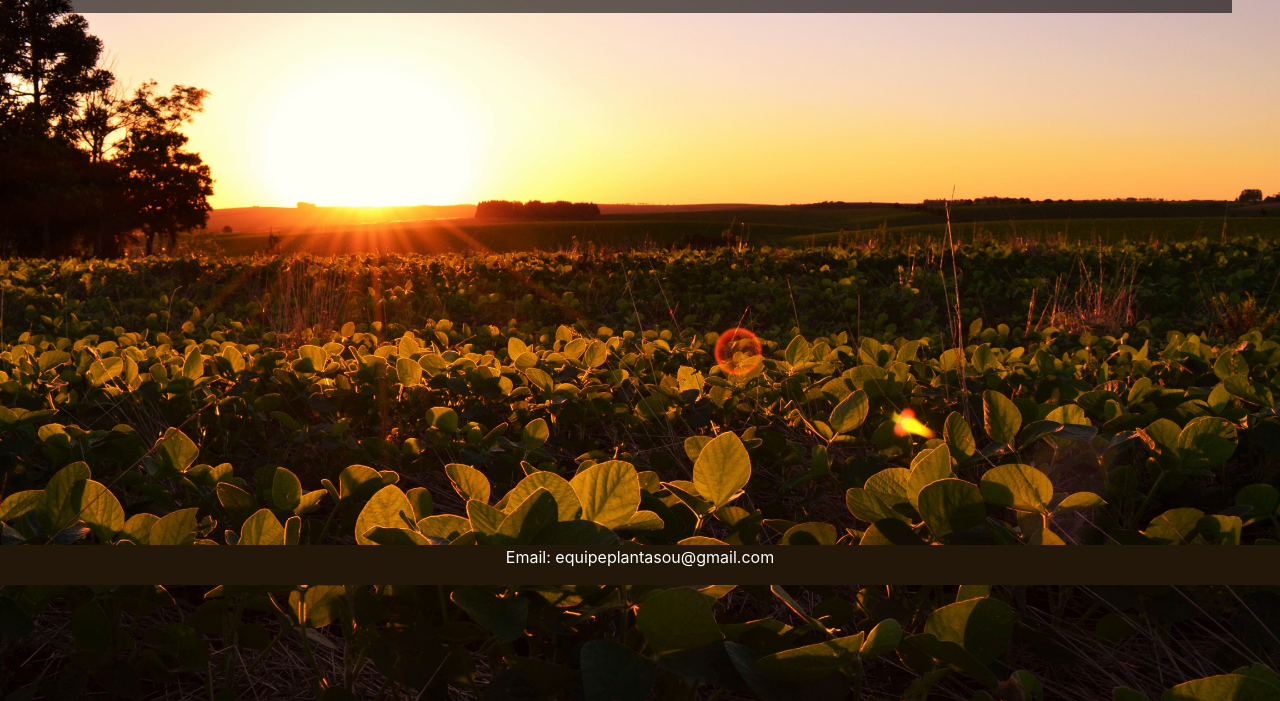
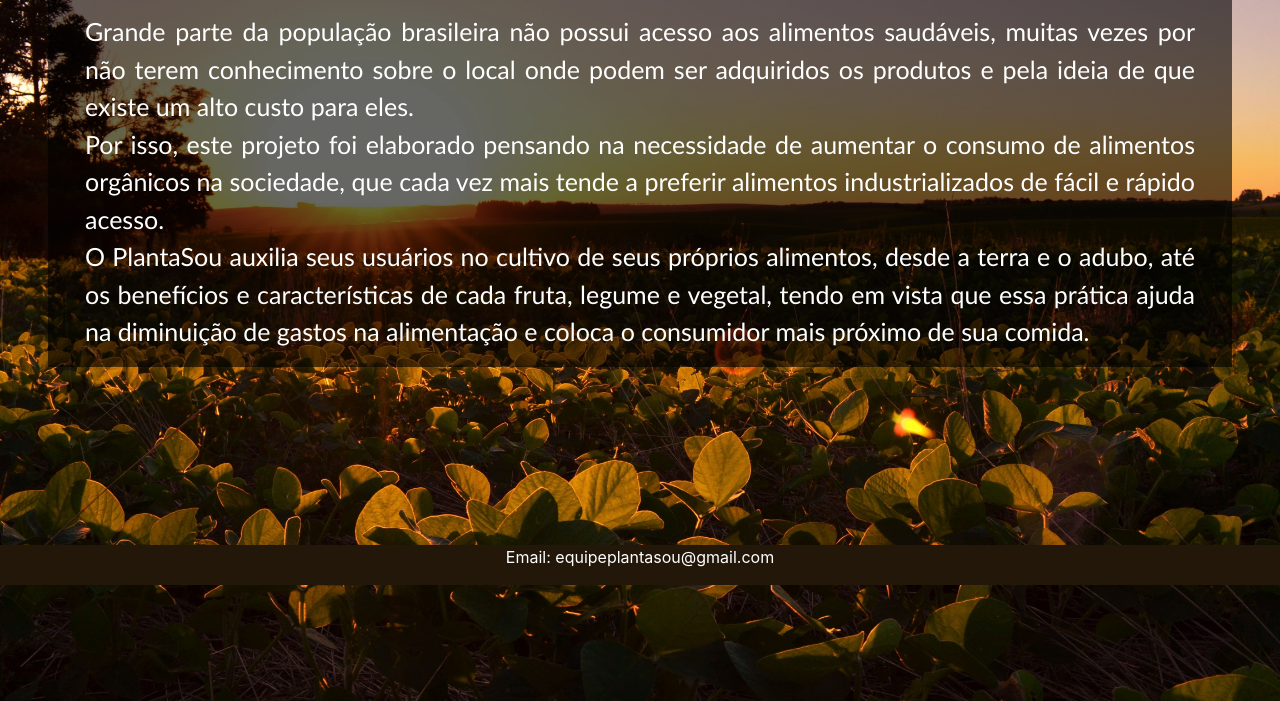
Before and after one commit to caooss/PlantaSou, a plain HTML site: page index.html in a window 1280 px wide. Shown: the part 215-916 px from the top of the page. Drawn offline with Linux system fonts and the light colour scheme.

Commit message:
Atualizamos a página home <index.html> com novas informações

```diff
--- a/index.html
+++ b/index.html
@@ -37,12 +37,21 @@
         </div>
 
         <div class="bg">
-            <div class="p-5 text-center">
+            <div class="p-5">
                 <div class="mask" style="background-color: rgba(0, 0, 0, 0.6)">
                   <div class="d-flex justify-content-center align-items-center h-100">
                     <div class="text-white">
-                      <h1 class="mb-3">História do projeto e como ele funciona</h1>
-                      <p class="font"></p>
+                      <h1 class="mb-3" align="center">História do projeto e como ele funciona</h1>
+                      <div class="container">
+                        <p class="font text-justify">
+                          Grande parte da população brasileira não possui acesso aos alimentos saudáveis, muitas vezes por não terem conhecimento sobre o local onde podem ser
+                          adquiridos os produtos e pela ideia de que existe um alto custo para eles.<br>
+                          Por isso, este projeto foi elaborado pensando na necessidade de aumentar o consumo de alimentos orgânicos na sociedade, que cada vez mais tende a preferir
+                          alimentos industrializados de fácil e rápido acesso.<br>
+                          O PlantaSou auxilia seus usuários no cultivo de seus próprios alimentos, desde a terra e o adubo, até os benefícios e características de cada
+                          fruta, legume e vegetal, tendo em vista que essa prática ajuda na diminuição de gastos na alimentação e coloca o consumidor mais próximo de sua comida.
+                        </p>
+                      </div>
                     </div>
                   </div>
                 </div>
```
